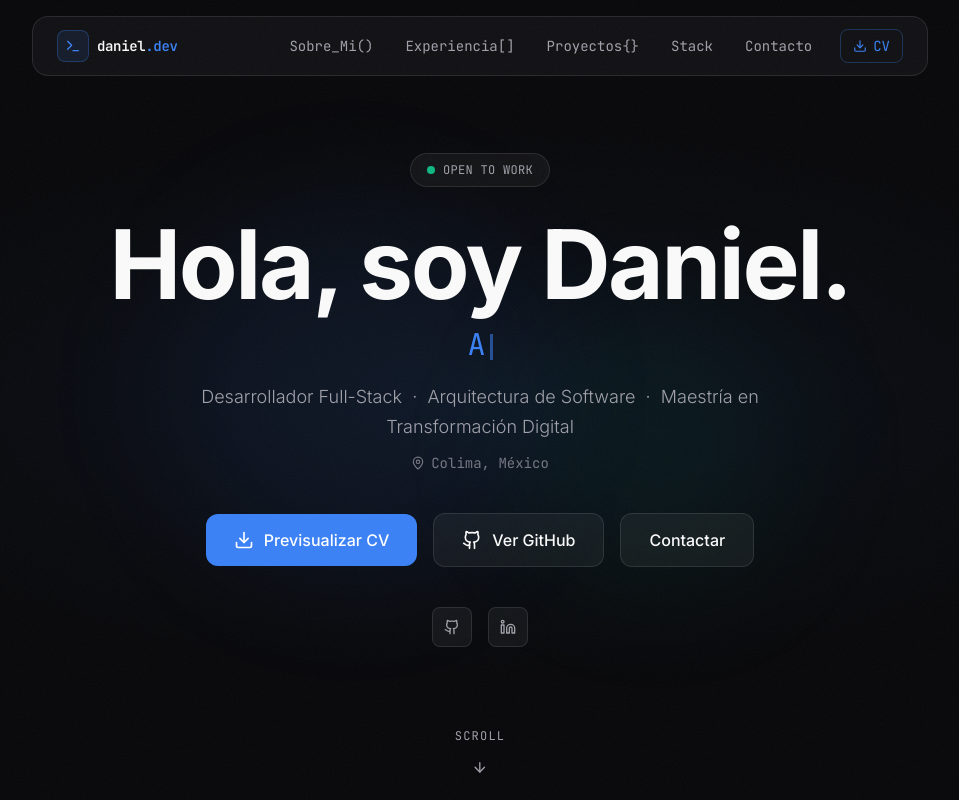
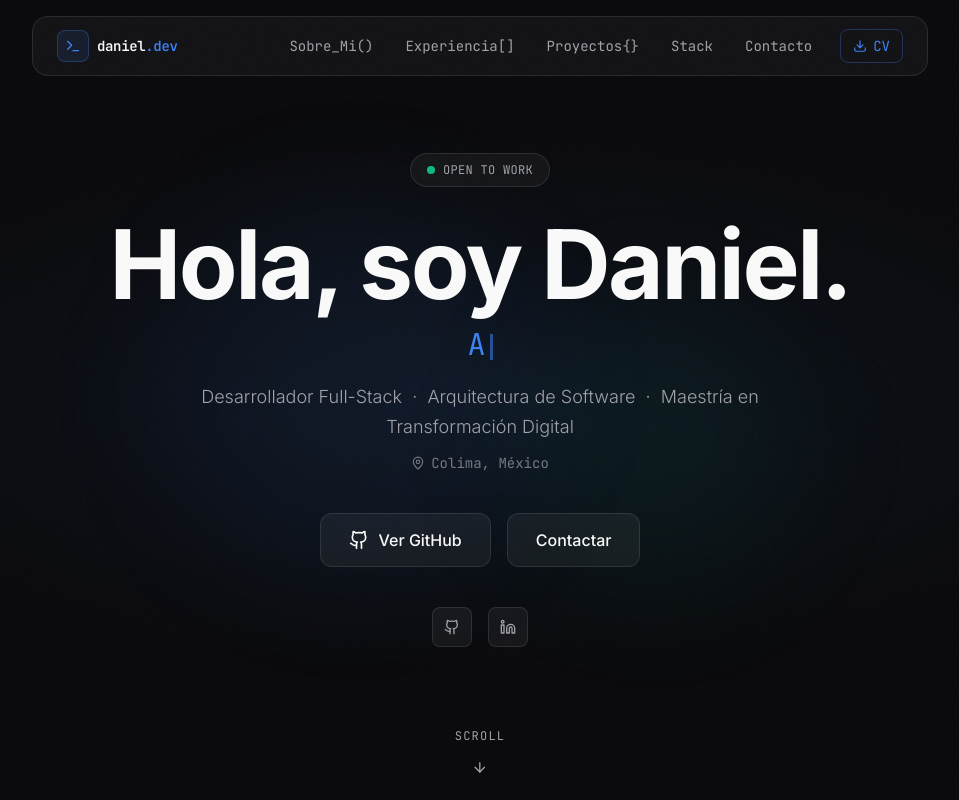
Before and after one commit to Daniel8aa/Portafolio, a Next.js app: page / in a window 1280 px wide. Shown: the top 800 px of the page, without its empty margins (160-1119 px from the left). Built offline with nearby package versions, Linux system fonts and the light colour scheme.

Commit message:
style: quitar boton de Previsualizar CV temporalmente del Hero por diseño

```diff
--- a/components/Hero.js
+++ b/components/Hero.js
@@ -141,15 +141,6 @@ export default function Hero() {
                     className="flex flex-col sm:flex-row items-center justify-center gap-4"
                 >
                     <a
-                        href="/cv-daniel.pdf"
-                        target="_blank"
-                        rel="noopener noreferrer"
-                        className="group flex items-center gap-2.5 px-7 py-3.5 bg-accent-blue hover:bg-blue-500 text-white font-medium rounded-xl transition-all duration-300 hover:shadow-lg hover:shadow-accent-blue/25 hover:-translate-y-0.5"
-                    >
-                        <Download className="w-5 h-5" />
-                        <span>Previsualizar CV</span>
-                    </a>
-                    <a
                         href="https://github.com/Daniel8aa"
                         target="_blank"
                         rel="noopener noreferrer"
```
